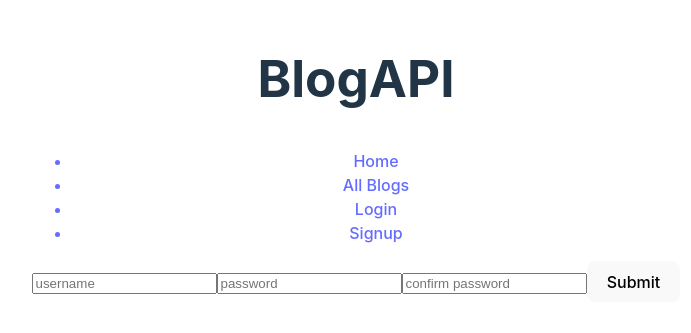
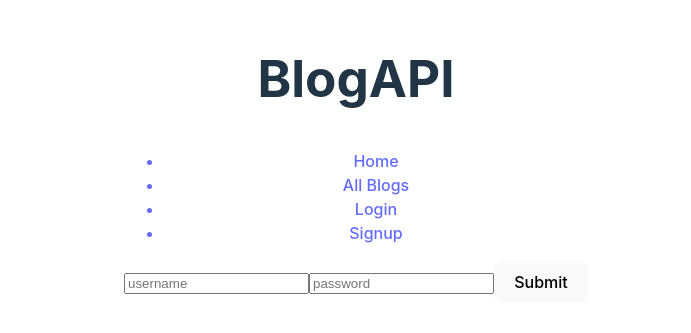
Before and after one commit to jwaddell10/Blog-API-Frontend, a React (Vite) app: page /login in a window 1280 px wide. Shown: the part 245-578 px from the top of the page, without its empty margins (284-975 px from the left). Built offline with nearby package versions, Linux system fonts and the light colour scheme.

Commit message:
send login credentials to backend, if credentials correct redirects user to homepage, if incorrect displays error message

```diff
--- a/src/components/DisplayPost.jsx
+++ b/src/components/DisplayPost.jsx
@@ -14,7 +14,7 @@ function DisplayPost() {
 							<ul>
 								<li>{item.title}</li>
 								<li>{item.date}</li>
-								<li>{item.user.name}</li>
+								<li>{item.name}</li>
 								<li>{item.text}</li>
 							</ul>
 						</div>
--- a/src/components/Login.jsx
+++ b/src/components/Login.jsx
@@ -1,5 +1,7 @@
+import React, { useState } from "react";
+
 function Login() {
-	//username password form,
+	const [data, setData] = useState(null);
 
 	const handleSubmit = (event) => {
 		event.preventDefault();
@@ -11,12 +13,24 @@ function Login() {
 
 		fetch("http://localhost:3000/login", {
 			method: "POST",
+			headers: { "Content-Type": "application/json" },
+			body: JSON.stringify(formDataObject),
+		})
+			.then((response) => response.json())
+			.then((data) => {
+				setData(data);
+				if (data.token) {
+					window.location.href = "/";
+				}
+			})
+			.catch((error) => {
+				console.error("Error:", error);
+			});
+	};
 
-		})
-	};
 	return (
 		<>
-			<form action="/login" onSubmit={handleSubmit}>
+			<form onSubmit={handleSubmit}>
 				<input
 					type="text"
 					name="name"
@@ -29,14 +43,13 @@ function Login() {
 					placeholder="password"
 					autoComplete="password"
 				/>
-				<input
-					type="password"
-					name="passwordConfirmation"
-					placeholder="confirm password"
-					autoComplete="passwordConfirmation"
-				/>
-				<button type="Submit">Submit</button>
+				<button type="submit">Submit</button>
 			</form>
+			{data && (
+				<div>
+					<div>{data.message}</div>
+				</div>
+			)}
 		</>
 	);
 }
```
